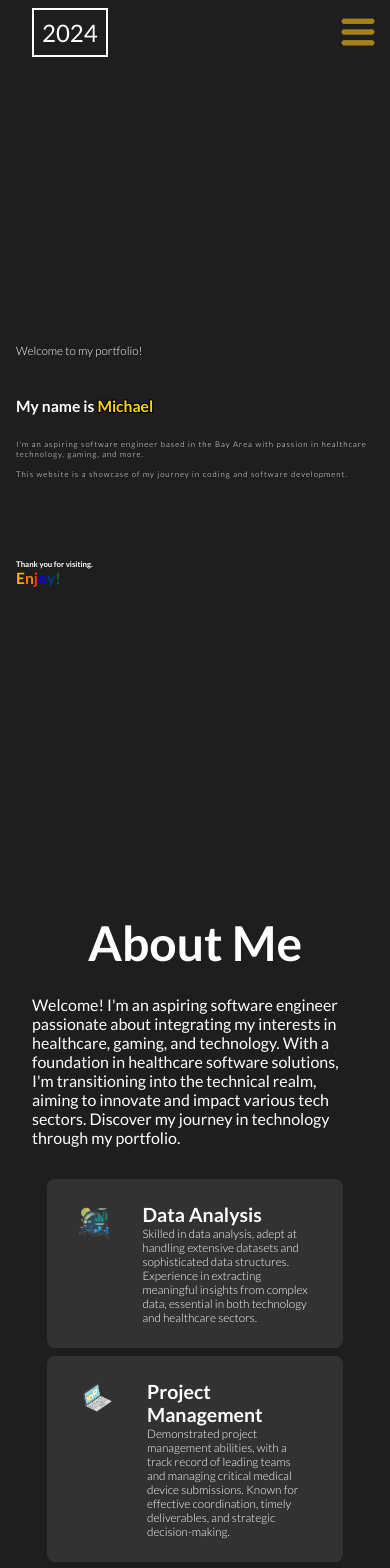
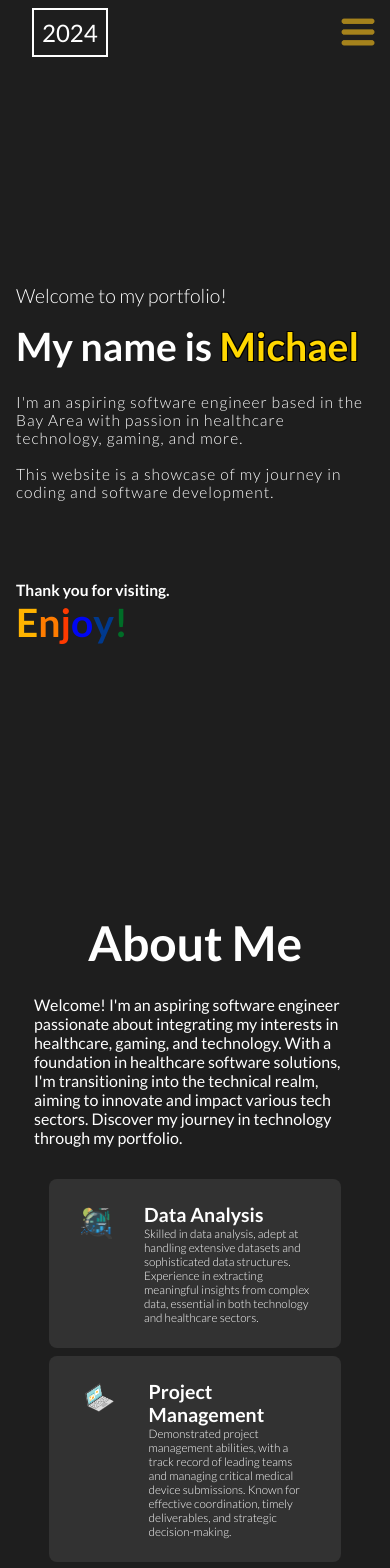
Before and after one commit to ChenWMichael/portfolio-website, a React (Create React App) app: page / in a window 390 px wide. Shown: the top 1568 px of the page. Built offline with nearby package versions, Linux system fonts and the light colour scheme.

Commit message:
Improved mobile and different screen resolution support

```diff
--- a/src/components/Contact/contact.css
+++ b/src/components/Contact/contact.css
@@ -1,7 +1,7 @@
 #contactPage {
   min-height: calc(100vh - 4rem);
   width: 100vw;
-  max-width: 60rem;
+  max-width: 90%;
   margin: 0 auto;
   text-align: center;
   display: flex;
--- a/src/components/Footer/footer.css
+++ b/src/components/Footer/footer.css
@@ -1,5 +1,6 @@
 .footer {
   width: 100vw;
+  max-width: 100%;
   height: 4rem;
   background: rgb(60, 60, 60);
   display: flex;
--- a/src/components/Intro/intro.css
+++ b/src/components/Intro/intro.css
@@ -1,11 +1,13 @@
 #intro {
   min-height: calc(100vh - 4rem);
   width: 100vw;
-  max-width: 75rem;
+  /* max-width: 75rem; */
+  max-width: 100%;
   margin: 0 auto;
   overflow: visible;
   position: relative;
   overflow-x: hidden;
+  overflow-y: hidden;
 }
 
 .logo {
@@ -27,6 +29,7 @@
 .introContent {
   min-height: 95vh;
   max-width: 100vw;
+  max-width: 100%;
   padding: 1rem 1rem;
   font-size: 3rem;
   font-weight: 700;
@@ -158,15 +161,36 @@
   }
 
   .introContent {
-    font-size: 4vw;
+    font-size: min(10vw, 64px); /* Use the smaller of 4vw or 16px */
+    padding: 1rem; /* Adjust padding */
   }
 
   .welcome {
-    font-size: 3vw;
+    font-size: min(5vw, 28px); /* Use the smaller of 3vw or 14px */
+    margin-bottom: 1rem; /* Adjust bottom margin */
   }
 
   .introParagraph,
   .introConclusion {
-    font-size: 2vw;
+    font-size: min(4vw, 24px);
   }
 }
+
+@media screen and (max-width: 400px) {
+  .introContent {
+    font-size: min(10vw, 64px); /* Use the smaller of 4vw or 16px */
+    padding: 1rem; /* Adjust padding */
+  }
+
+  .welcome {
+    font-size: min(5vw, 28px); /* Use the smaller of 3vw or 14px */
+    margin-bottom: 1rem; /* Adjust bottom margin */
+  }
+
+  .introParagraph,
+  .introConclusion {
+    font-size: min(4vw, 24px);
+  }
+
+  /* Adjust other styles as needed for better readability */
+}
--- a/src/components/NavigationBar/navigationbar.css
+++ b/src/components/NavigationBar/navigationbar.css
@@ -2,7 +2,8 @@
   background: rgb(30, 30, 30);
   height: 4rem;
   width: 100vw;
-  max-width: 75rem;
+  /* max-width: 75rem; */
+  max-width: 100%;
   margin: 0 auto;
   padding: 1rem 0rem;
   display: flex;
--- a/src/components/ProjectPopup/projectpopup.css
+++ b/src/components/ProjectPopup/projectpopup.css
@@ -18,8 +18,10 @@
   border-radius: 10px;
   box-shadow: 0 5px 15px rgba(0, 0, 0, 0.3);
   width: 60%;
-  max-width: 40%;
-  max-height: 70%;
+  max-width: 80%;
+  min-height: 30%;
+  max-height: 90%;
+  overflow: auto;
 }
 
 .closeButton {
@@ -62,6 +64,8 @@
 .popupBottom {
   text-align: left;
   color: white;
+  min-height: 20%;
+  height: auto;
 }
 
 .navButton {
@@ -82,3 +86,12 @@
 .rightButton {
   right: 10px;
 }
+
+@media (max-width: 1000px) {
+  .popupContent {
+    width: 95%; /* Full width on small screens */
+    height: 95%; /* Full height on small screens */
+    max-height: 95%; /* Override max-height for small screens */
+    padding: 10px; /* Adjust padding if necessary */
+  }
+}
--- a/src/components/ProjectPopup/projectpopup.js
+++ b/src/components/ProjectPopup/projectpopup.js
@@ -2,29 +2,34 @@ import React from "react";
 import "./projectpopup.css";
 import { useState } from "react";
 import { useEffect } from "react";
+import { useRef } from "react";
 
 const ProjectPopup = ({ project, onClose }) => {
   const [currentImageIndex, setCurrentImageIndex] = useState(0);
+  const popupContentRef = useRef();
 
-  const handleRightArrowClick = () => {
+  const handleRightArrowClick = (e) => {
+    e.stopPropagation();
     if (project.images && currentImageIndex < project.images.length - 1) {
       setCurrentImageIndex(currentImageIndex + 1);
     }
   };
 
-  const handleLeftArrowClick = () => {
+  const handleLeftArrowClick = (e) => {
+    e.stopPropagation();
     if (currentImageIndex > 0) {
       setCurrentImageIndex(currentImageIndex - 1);
     }
   };
 
-  const handleContentClick = (e) => {
-    e.stopPropagation();
-  };
-
   useEffect(() => {
     const handleOutsideClick = (e) => {
-      onClose();
+      if (
+        popupContentRef.current &&
+        !popupContentRef.current.contains(e.target)
+      ) {
+        onClose();
+      }
     };
 
     // Add event listener when the component is mounted
@@ -38,7 +43,11 @@ const ProjectPopup = ({ project, onClose }) => {
 
   return (
     <div className="popupOverlay" onClick={onClose}>
-      <div className="popupContent" onClick={handleContentClick}>
+      <div
+        className="popupContent"
+        ref={popupContentRef}
+        onClick={(e) => e.stopPropagation()}
+      >
         <button className="closeButton" onClick={onClose}>
           ×
         </button>
--- a/src/components/Skills/skills.css
+++ b/src/components/Skills/skills.css
@@ -1,7 +1,7 @@
 #skills {
   overflow: hidden;
   width: 100vw;
-  max-width: 65rem;
+  max-width: 99%;
   display: flex;
   flex-direction: column;
   align-items: center;
@@ -54,7 +54,7 @@
 
 @media screen and (max-width: 720px) {
   .skillBarText > p {
-    font-size: 2vw;
+    font-size: min(3vw, 24px);
   }
 }
 
--- a/src/components/Works/works.css
+++ b/src/components/Works/works.css
@@ -2,7 +2,7 @@
   margin: 0 auto;
   min-height: calc(100vh - 4rem);
   width: 100vw;
-  max-width: 60rem;
+  max-width: 100%;
   display: flex;
   flex-direction: column;
   align-items: center;
@@ -19,7 +19,7 @@
 .worksDesc {
   font-weight: 300;
   font-size: 1rem;
-  max-width: 45rem;
+  max-width: 90%;
   margin-bottom: 1rem;
 }
 
--- a/src/components/Works/works.js
+++ b/src/components/Works/works.js
@@ -141,7 +141,8 @@ const Works = () => {
       <span className="worksDesc">
         My portfolio presents a range of projects, from ambitious endeavors to
         smaller, fun experiments, each demonstrating my passion for coding and
-        continuous skill development. Click each project for more details.
+        continuous skill development. <br />
+        Click each project for more details.
       </span>
       <div className="worksImgs">
         {projects.map((project, index) => (
```
